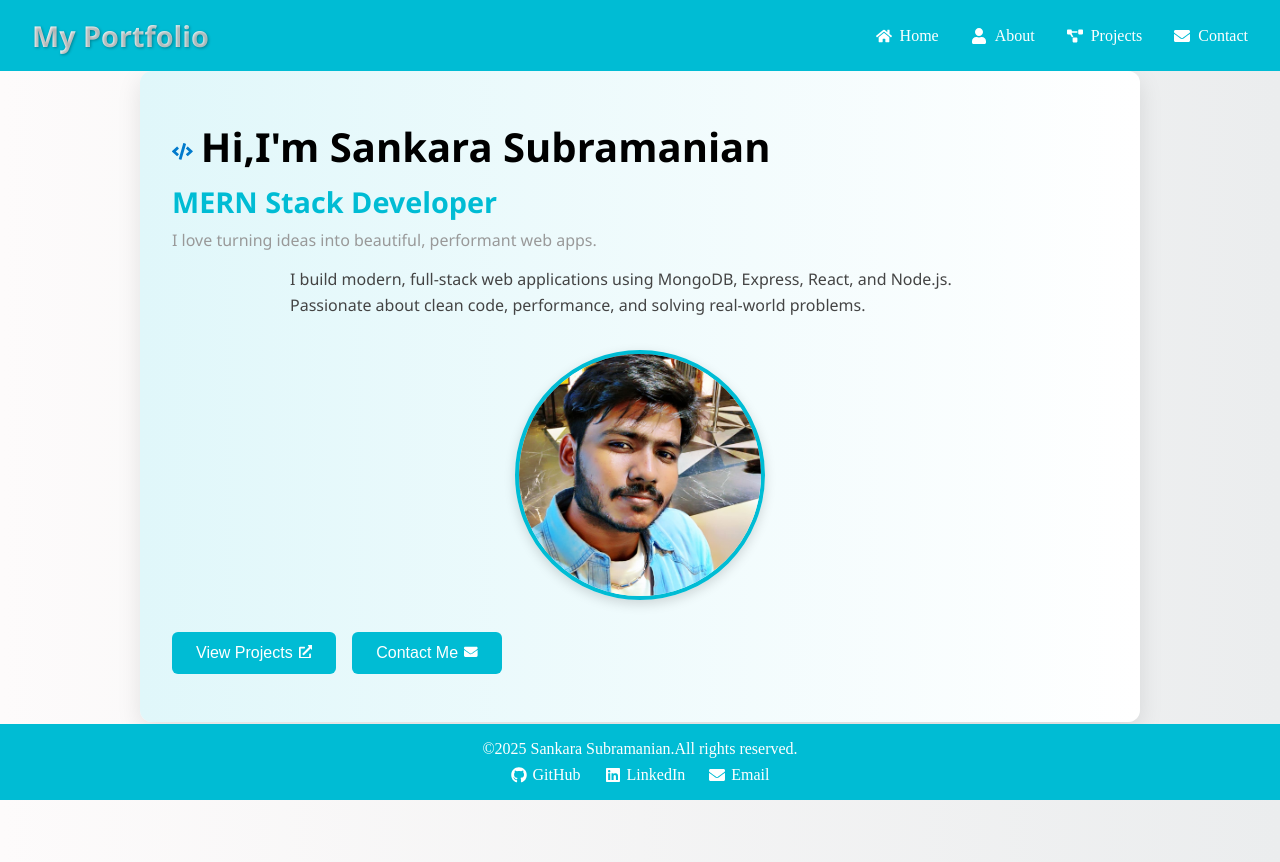
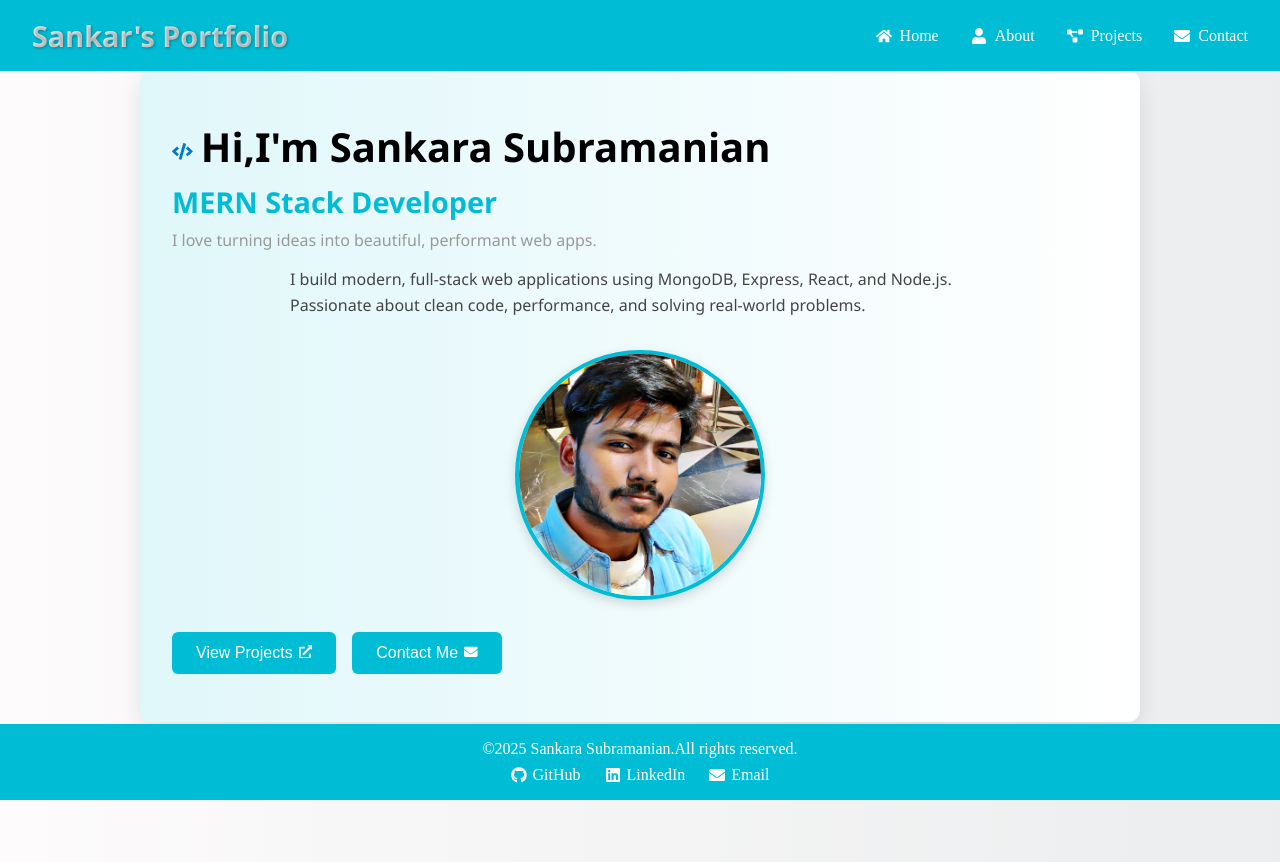
Before and after one commit to sankarzhub/My-Portfolio, a React (Vite) app: page / in a window 1280 px wide. Built offline with nearby package versions, Linux system fonts and the light colour scheme.

Commit message:
Update NavBar.jsx

```diff
--- a/src/components/NavBar.jsx
+++ b/src/components/NavBar.jsx
@@ -7,7 +7,7 @@ const NavBar = () => {
   const [menuOpen, setMenuOpen] = useState(false);
   return (
     <nav className="navbar">
-      <div className="navbar-logo">My Portfolio</div>
+      <div className="navbar-logo">Sankar's Portfolio</div>
       <div className="menu-toggle" onClick={() => setMenuOpen(!menuOpen)}>
         &#9776;
       </div>
```
